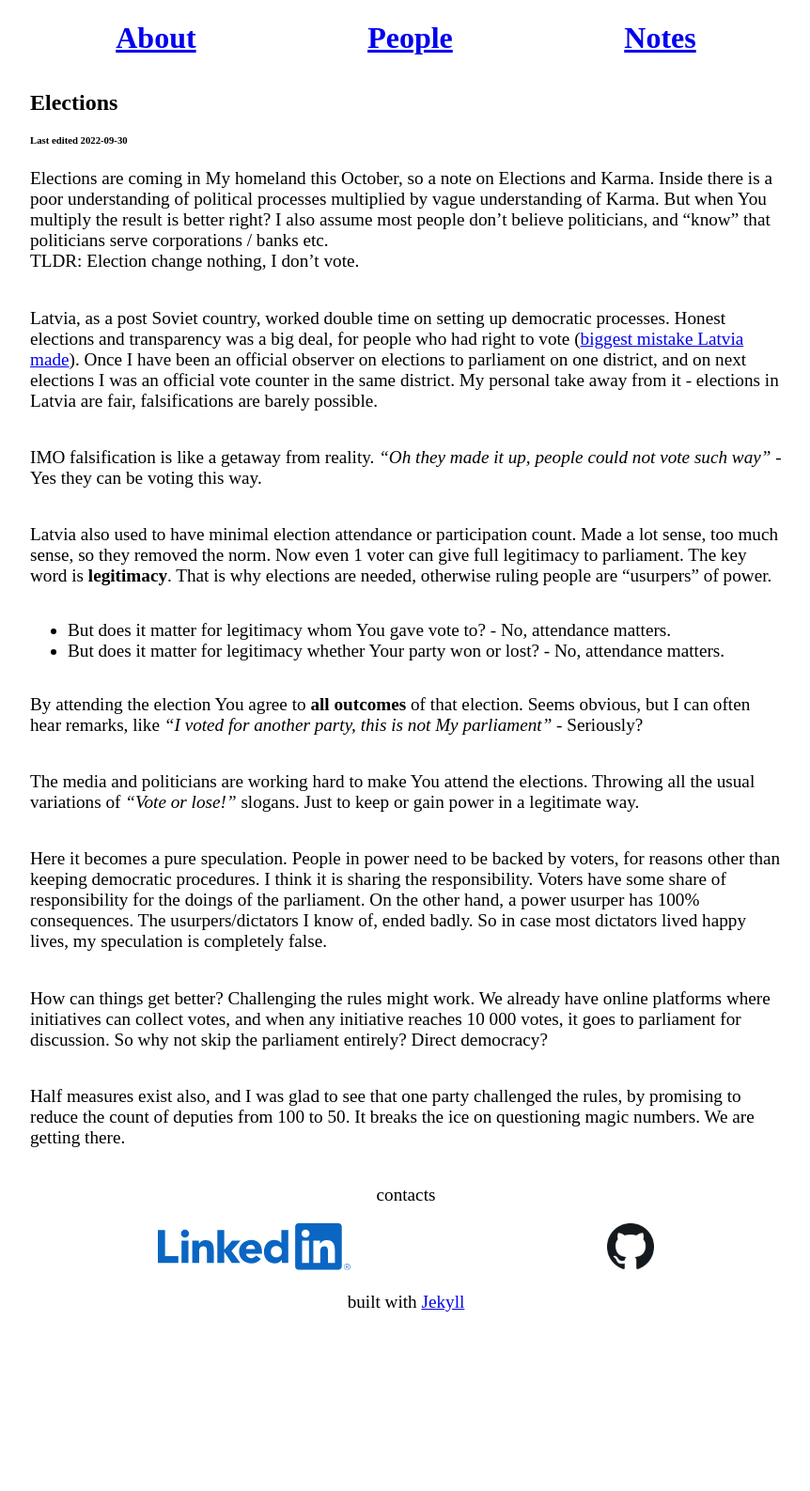
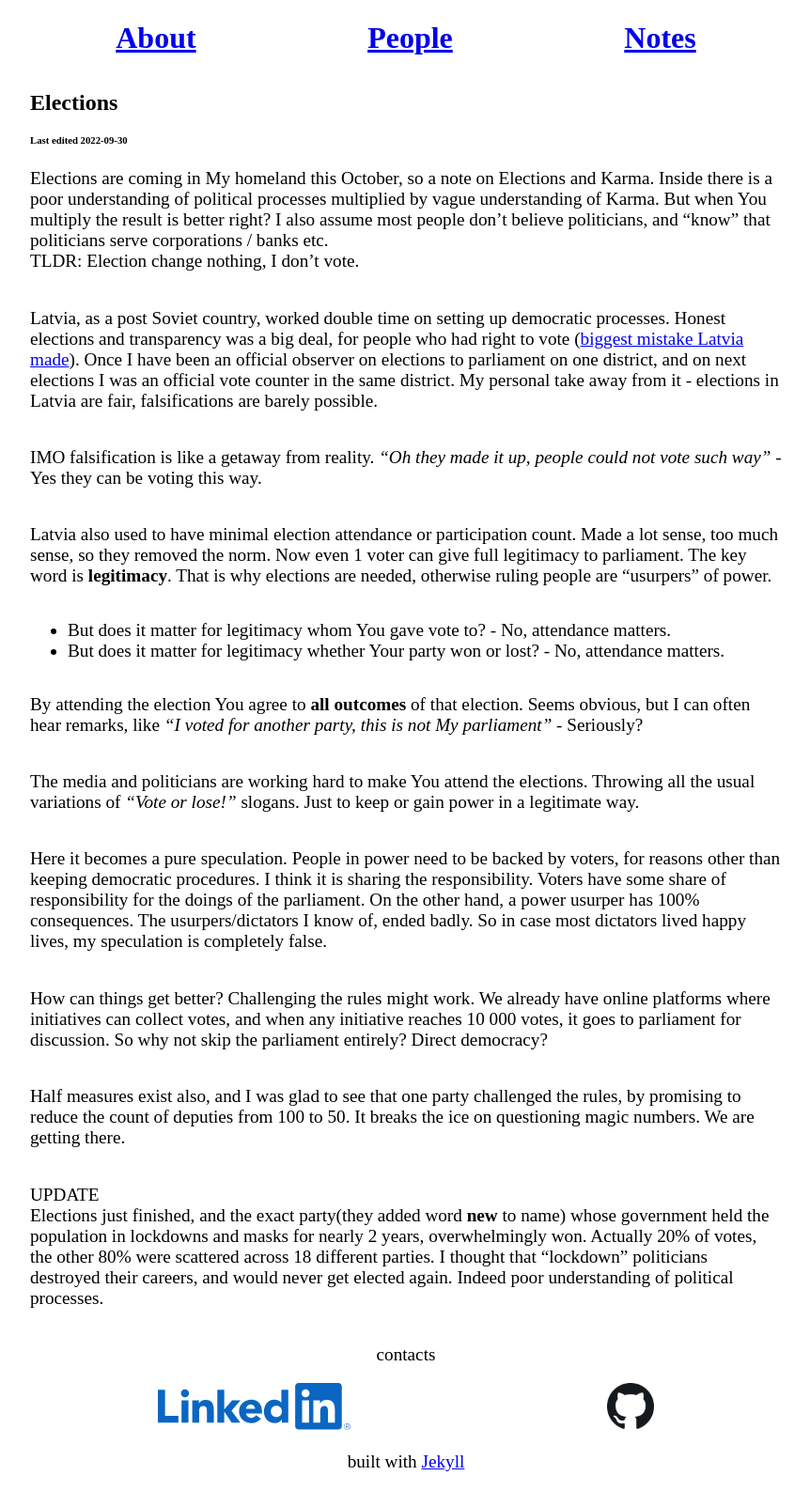
Before and after one commit to DmitryAlCh/mypage, a Jekyll site: the page built from _posts/2022-30-09-elections.md, in a window 1280 px wide. Shown: the whole page at 94% size, without its empty margins (208-1070 px from the left). Built offline with Jekyll 4.4.1, drawn with Linux system fonts in a browser that asks for light colours; before the commit the page ends 1416 px from its top, so only the background shows below that.

Commit message:
updated elections article

```diff
--- a/_posts/2022-30-09-elections.md
+++ b/_posts/2022-30-09-elections.md
@@ -50,3 +50,10 @@ it goes to parliament for discussion. So why not skip the parliament entirely? D
 Half measures exist also, and I was glad to see that one party challenged the rules,
 by promising to reduce the count of deputies from 100 to 50. It breaks the ice on questioning
 magic numbers. We are getting there.
+
+UPDATE
+Elections just finished, and the exact party(they added word **new** to name) whose government
+held the population in lockdowns and masks for nearly 2 years, overwhelmingly won.
+Actually 20% of votes, the other 80% were scattered across 18 different parties.
+I thought that "lockdown" politicians destroyed their careers, and would never get elected again.
+Indeed poor understanding of political processes.
```
